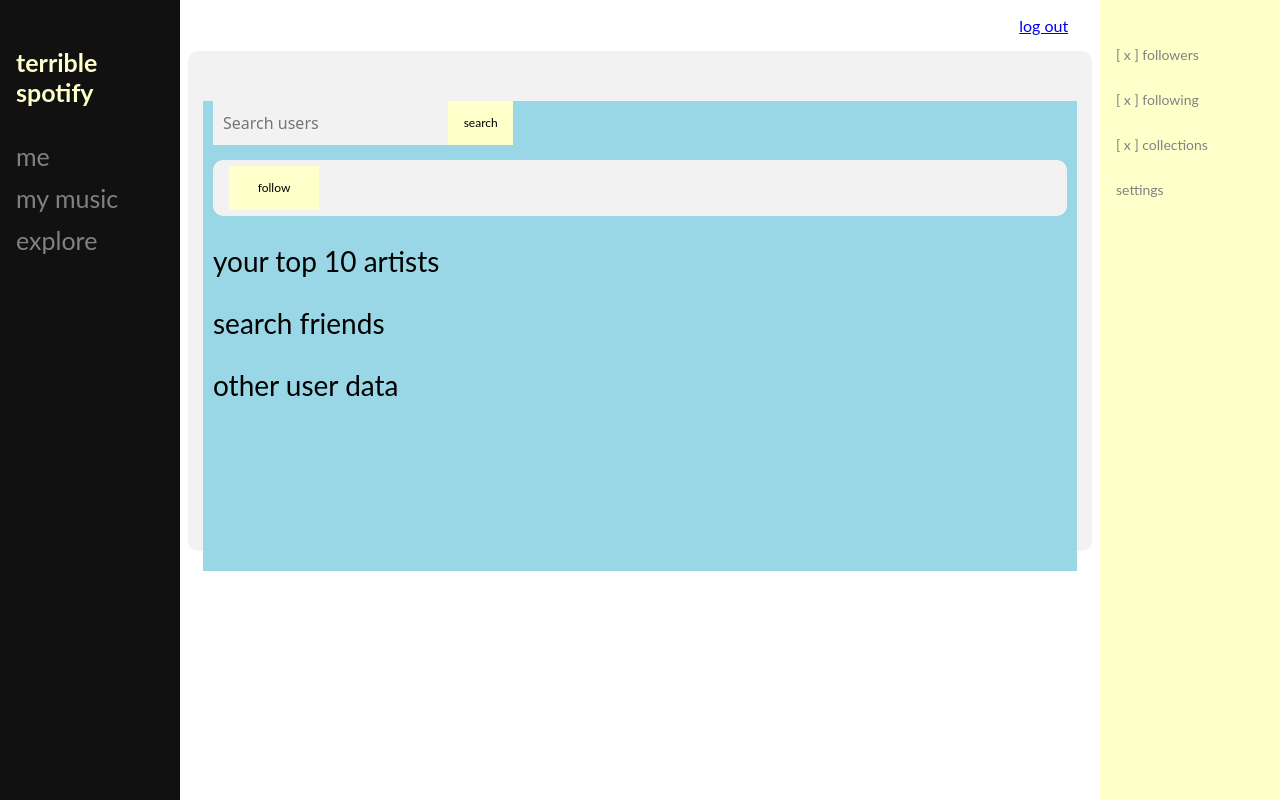
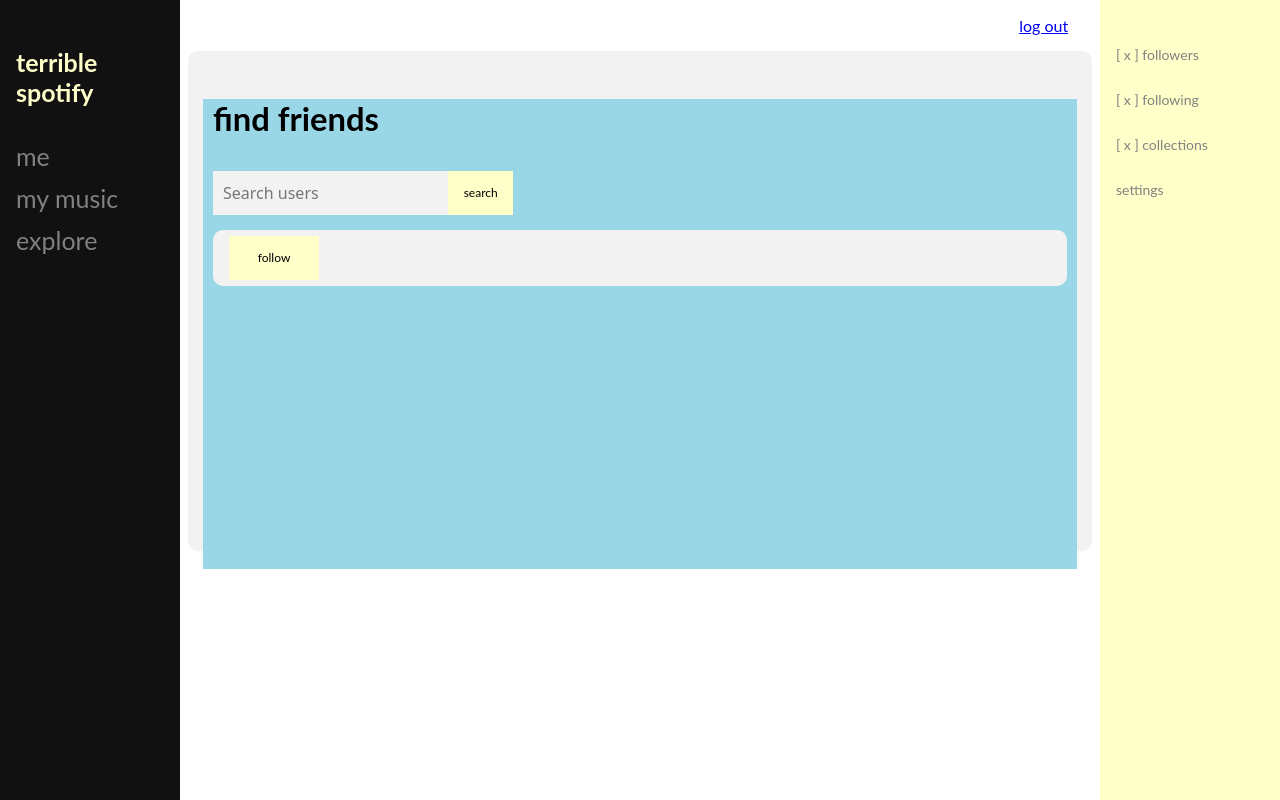
Before and after one commit to amb8489/music_DB, a Flask app: template website/templates/userpage.html in a window 1280 px wide. Run offline with Flask 2, Linux system fonts and the light colour scheme; the template is opened without the code that fills it, so the values that code supplies are empty.

Commit message:
fid friends

```diff
--- a/website/templates/userpage.html
+++ b/website/templates/userpage.html
@@ -75,7 +75,7 @@
         <!--user home page -->
 
         <div class="me" id="me">
-          <h2>{{ user_data['username'] }}</h2>
+          <h3>find friends</h3>
 
           <form action="/searchusers/" method="POST" id="form" role="search" >
             <input type="search" type="text" id="usr_email" name="usr_email" placeholder="Search users" aria-label="Search through site content">
@@ -88,9 +88,6 @@
               <button style="text-align: center; align: right;" type="submit" value=search>follow</button></p>
             </form>
           </div>
-          <p>your top 10 artists</p>
-          <p>search friends</p>
-          <p>other user data </p>
 
         </div>
 
```
